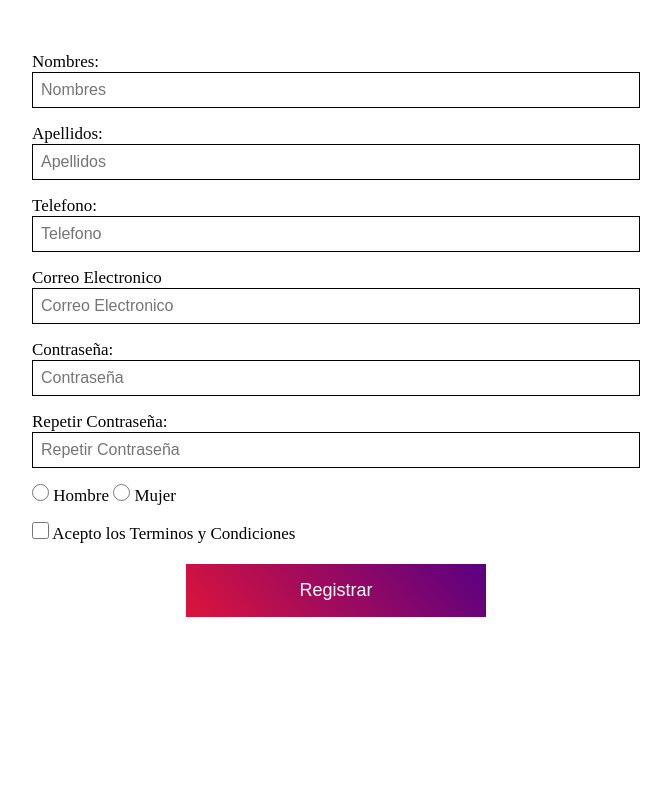
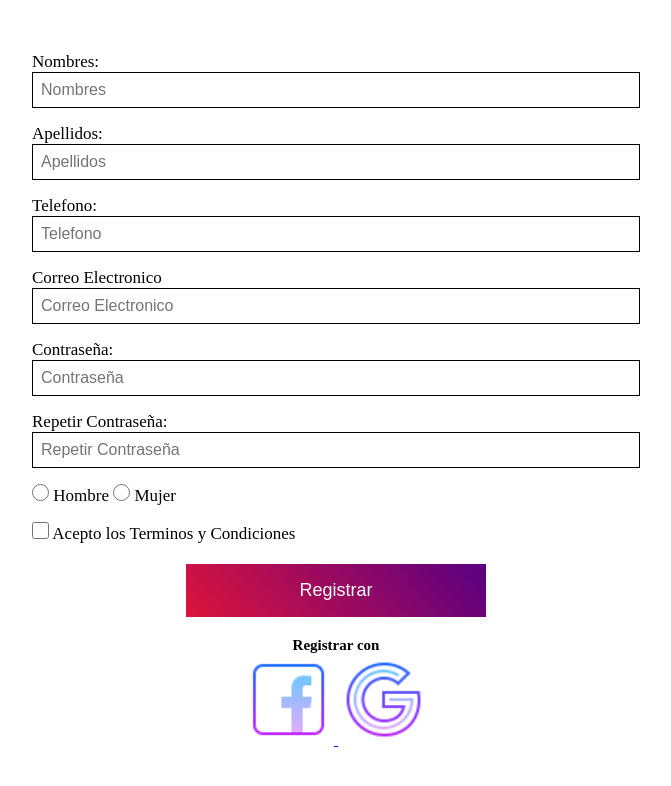
Before and after one commit to SoyAlejo/Form, a plain HTML site: page index.html in a window 1280 px wide. Shown: the whole page, without its empty margins (304-975 px from the left). Drawn offline with Linux system fonts and the light colour scheme.

Commit message:
correccion boton registrar con

```diff
--- a/css/Estilos.css
+++ b/css/Estilos.css
@@ -82,6 +82,20 @@ section {
 	font-size: 1em;
 	border-radius: 30px;
 }
+
+.boton-title {
+	text-align: center;
+	font-size: 15px;
+}
+.boton-img {
+	width: 100%;
+	margin: auto;
+	text-align: center;
+}
+.boton-img__logo {
+	width: 15%;
+	margin: auto;
+}
 @media (max-width: 800px) {
 	section {
 		width: 100%;
--- a/index.html
+++ b/index.html
@@ -108,8 +108,20 @@
 				<div>
 					<input class="boton" type="submit" value="Registrar" />
 				</div>
+				<div>
+					<h3 class="boton-title">Registrar con</h3>
+
+					<div class="boton-img">
+						<a href="#">
+							<img class="boton-img__logo" src="img/Facebook.png" alt="" />
+						</a>
+
+						<a href="#">
+							<img class="boton-img__logo" src="img/Google.png" alt="" />
+						</a>
+					</div>
+				</div>
 			</form>
 		</section>
-		<script src="js/Form.js"></script>
 	</body>
 </html>
```
Also changed, not shown: img/Facebook.png (added), img/Google.png (added).
